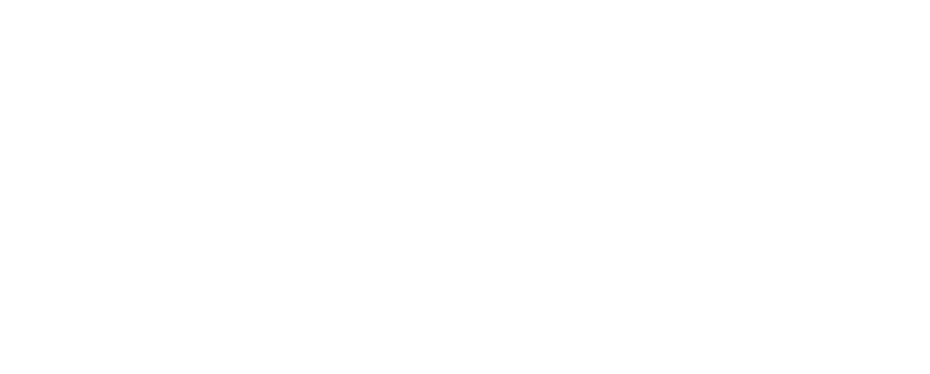
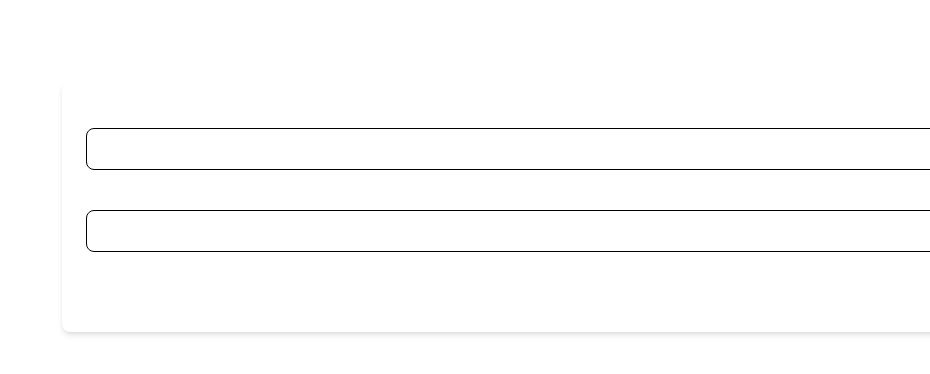
Before and after one commit to justmahmoud31/WorkingHandsDashboard, a React (Vite) app: page /addad in a window 1280 px wide. Before the commit this address had no page. Shown: the top 374 px of the page, without its empty margins (350-1280 px from the left). Built offline with nearby package versions, Linux system fonts and the light colour scheme; sample sign-in values are in the browser's storage.

Commit message:
added : Ads

```diff
--- a/src/App.jsx
+++ b/src/App.jsx
@@ -11,6 +11,8 @@
 import Admin from "./Pages/Admin/Admin";
 import Ads from "./Pages/Ads/Ads";
 import AddAdmin from "./Pages/Admin/AddAdmin";
+import AddAdd from "./Pages/Ads/AddAdd";
+import EditAd from "./Pages/Ads/EditAd";
 
 function App() {
   return (
@@ -93,6 +95,22 @@
           }
         />
         <Route
+          path="/addad"
+          element={
+            <ProtectedRoute>
+              <AddAdd />
+            </ProtectedRoute>
+          }
+        />
+        <Route
+          path="/editad/:id"
+          element={
+            <ProtectedRoute>
+              <EditAd />
+            </ProtectedRoute>
+          }
+        />
+        <Route
           path="/addcode"
           element={
             <ProtectedRoute>
--- /dev/null
+++ b/src/Pages/Ads/AddAdd.jsx
@@ -0,0 +1,114 @@
+import React, { useState } from "react";
+import Sidebar from "../../Components/Sidebar";
+import axios from "axios";
+
+function AddAdd() {
+  const [photos, setPhotos] = useState([]);
+  const [previewUrls, setPreviewUrls] = useState([]); // Stores preview images
+  const [link, setLink] = useState("");
+  const [loading, setLoading] = useState(false);
+  const [message, setMessage] = useState("");
+
+  // Handle file selection
+  const handleFileChange = (e) => {
+    const files = Array.from(e.target.files);
+    setPhotos(files);
+
+    // Generate preview URLs
+    const previews = files.map((file) => URL.createObjectURL(file));
+    setPreviewUrls(previews);
+  };
+
+  // Handle form submission
+  const handleSubmit = async (e) => {
+    e.preventDefault();
+    setLoading(true);
+    setMessage("");
+
+    const formData = new FormData();
+    photos.forEach((photo) => formData.append("photos", photo));
+    formData.append("link", link);
+
+    try {
+      const token = localStorage.getItem("token");
+
+      const response = await axios.post("http://localhost:3000/api/ads/addad", formData, {
+        headers: {
+          "Content-Type": "multipart/form-data",
+          Authorization: `Bearer ${token}`,
+        },
+      });
+
+      setMessage(response.data.message || "تم إضافة الإعلان بنجاح!");
+      setPhotos([]);
+      setPreviewUrls([]);
+      setLink("");
+    } catch (error) {
+      setMessage(error.response?.data?.message || "حدث خطأ أثناء الإضافة");
+    } finally {
+      setLoading(false);
+    }
+  };
+
+  return (
+    <div className="flex min-h-screen" dir="rtl">
+      <Sidebar activeTab="اعلانات" />
+      <div className="flex flex-col flex-1 px-24 py-8">
+        <h1 className="text-2xl font-bold mb-4">اضف إعلان</h1>
+
+        <form onSubmit={handleSubmit} className="bg-white p-6 shadow-md rounded-lg">
+          {/* Link Input */}
+          <div className="mb-4">
+            <label className="block font-medium text-gray-700">رابط الإعلان</label>
+            <input
+              type="text"
+              value={link}
+              onChange={(e) => setLink(e.target.value)}
+              className="w-full p-2 border rounded-lg"
+              placeholder="ضع رابط الإعلان هنا"
+              required
+            />
+          </div>
+
+          {/* File Upload Input */}
+          <div className="mb-4">
+            <label className="block font-medium text-gray-700">رفع الصور</label>
+            <input
+              type="file"
+              multiple
+              accept="image/*"
+              onChange={handleFileChange}
+              className="w-full p-2 border rounded-lg"
+              required
+            />
+          </div>
+
+          {/* Image Preview Section */}
+          {previewUrls.length > 0 && (
+            <div className="grid grid-cols-3 gap-4 mb-4">
+              {previewUrls.map((url, index) => (
+                <div key={index} className="relative">
+                  <img src={url} alt="Preview" className="w-full h-32 object-cover rounded-lg shadow-md" />
+                </div>
+              ))}
+            </div>
+          )}
+
+          {/* Submit Button */}
+          <button
+            type="submit"
+            disabled={loading}
+            className="bg-blue-600 text-white px-4 py-2 rounded-lg hover:bg-blue-700 transition"
+          >
+            {loading ? "جاري الإرسال..." : "إضافة الإعلان"}
+          </button>
+
+          {/* Response Message */}
+          {message && <p className="mt-4 text-center text-lg font-semibold">{message}</p>}
+        </form>
+      </div>
+    </div>
+  );
+}
+
+export default AddAdd;
--- a/src/Pages/Ads/Ads.jsx
+++ b/src/Pages/Ads/Ads.jsx
@@ -1,12 +1,112 @@
-import React from "react";
+import React, { useEffect, useState } from "react";
+import { Link, useNavigate } from "react-router-dom";
+import { FaTrash, FaEdit, FaExternalLinkAlt } from "react-icons/fa";
 import Sidebar from "../../Components/Sidebar";
+import axios from "axios";
+import { API_URL } from "../../../constants";
+import { IoIosAdd } from "react-icons/io";
+import { toast, ToastContainer } from "react-toastify";
 
 function Ads() {
+  const [ads, setAds] = useState([]);
+  const navigate = useNavigate();
+
+  useEffect(() => {
+    fetchAds();
+  }, []);
+
+  // Fetch Ads from API
+  const fetchAds = async () => {
+    try {
+      const response = await axios.get(`${API_URL}/api/ads`);
+      setAds(response.data.ad.images || []);
+    } catch (error) {
+      console.error("Error fetching ads:", error);
+    }
+  };
+
+  // Handle Delete Function
+  const handleDelete = async (id) => {
+    // const confirmDelete = window.confirm(
+    //   "هل أنت متأكد أنك تريد حذف هذا الإعلان؟"
+    // );
+    // if (!confirmDelete) return;
+
+    try {
+      const token = localStorage.getItem("token");
+      await axios.delete(`${API_URL}/api/ads/deletead/${id}`, {
+        headers: { Authorization: `Bearer ${token}` },
+      });
+
+      // Remove deleted ad from state
+      setAds((prevAds) => prevAds.filter((ad) => ad.id !== id));
+      toast.success("تم حذف الاعلان بنجاح");
+    } catch (error) {
+      console.error("Error deleting ad:", error);
+      toast.error("حدث خطأ");
+    }
+  };
+
+  const handleEdit = (id) => {
+    navigate(`/editad/${id}`); // Navigate to the edit page with the ad ID
+  };
+
   return (
     <div className="flex min-h-screen" dir="rtl">
+        <ToastContainer position="top-center" autoClose={3000} />
       <Sidebar activeTab="اعلانات" />
       <div className="flex flex-col flex-1 px-24 py-8">
-        <h1 className="text-2xl font-bold mb-4">اعلانات</h1>
+        <h1 className="text-2xl font-bold mb-4">الإعلانات</h1>
+
+        <div className="grid grid-cols-1 md:grid-cols-3 lg:grid-cols-4 gap-6">
+          {/* Add New Ad Button */}
+          <Link
+            to="/addad"
+            className="flex bg-main justify-center items-center rounded-lg text-white font-semibold h-48"
+          >
+            <IoIosAdd />
+            اضف اعلانا جديدا
+          </Link>
+
+          {ads.map((ad) => (
+            <div key={ad.id} className="relative group">
+              {/* Ad Image */}
+              <img
+                src={`${API_URL}${ad.photo}`}
+                alt="Ad"
+                className="w-full h-48 object-cover rounded-lg shadow-md transition-transform duration-300 group-hover:scale-105"
+              />
+
+              {/* Hover Icons */}
+              <div className="absolute inset-0 bg-black bg-opacity-80 flex justify-center items-center gap-4 opacity-0 group-hover:opacity-80 transition-opacity duration-300">
+                {/* Delete Icon */}
+                <button
+                  onClick={() => handleDelete(ad.id)}
+                  className="bg-red-600 p-2 rounded-full text-white hover:bg-red-700 transition"
+                >
+                  <FaTrash size={20} />
+                </button>
+
+                {/* Edit Icon */}
+                <button
+                  onClick={() => handleEdit(ad.id)}
+                  className="bg-blue-600 p-2 rounded-full text-white hover:bg-blue-700 transition"
+                >
+                  <FaEdit size={20} />
+                </button>
+
+                {/* External Link Icon */}
+                <Link
+                  to={ad.link}
+                  target="_blank"
+                  className="bg-green-600 p-2 rounded-full text-white hover:bg-green-700 transition"
+                >
+                  <FaExternalLinkAlt size={20} />
+                </Link>
+              </div>
+            </div>
+          ))}
+        </div>
       </div>
     </div>
   );
--- /dev/null
+++ b/src/Pages/Ads/EditAd.jsx
@@ -0,0 +1,15 @@
+import React from "react";
+import Sidebar from "../../Components/Sidebar";
+
+function EditAd() {
+  return (
+    <div className="flex min-h-screen" dir="rtl">
+      <Sidebar activeTab="اعلانات" />
+      <div className="flex flex-col flex-1 px-24 py-8">
+        <h1 className="text-2xl font-bold mb-4">تعديل الاعلان</h1>
+      </div>
+    </div>
+  );
+}
+
+export default EditAd;
```
